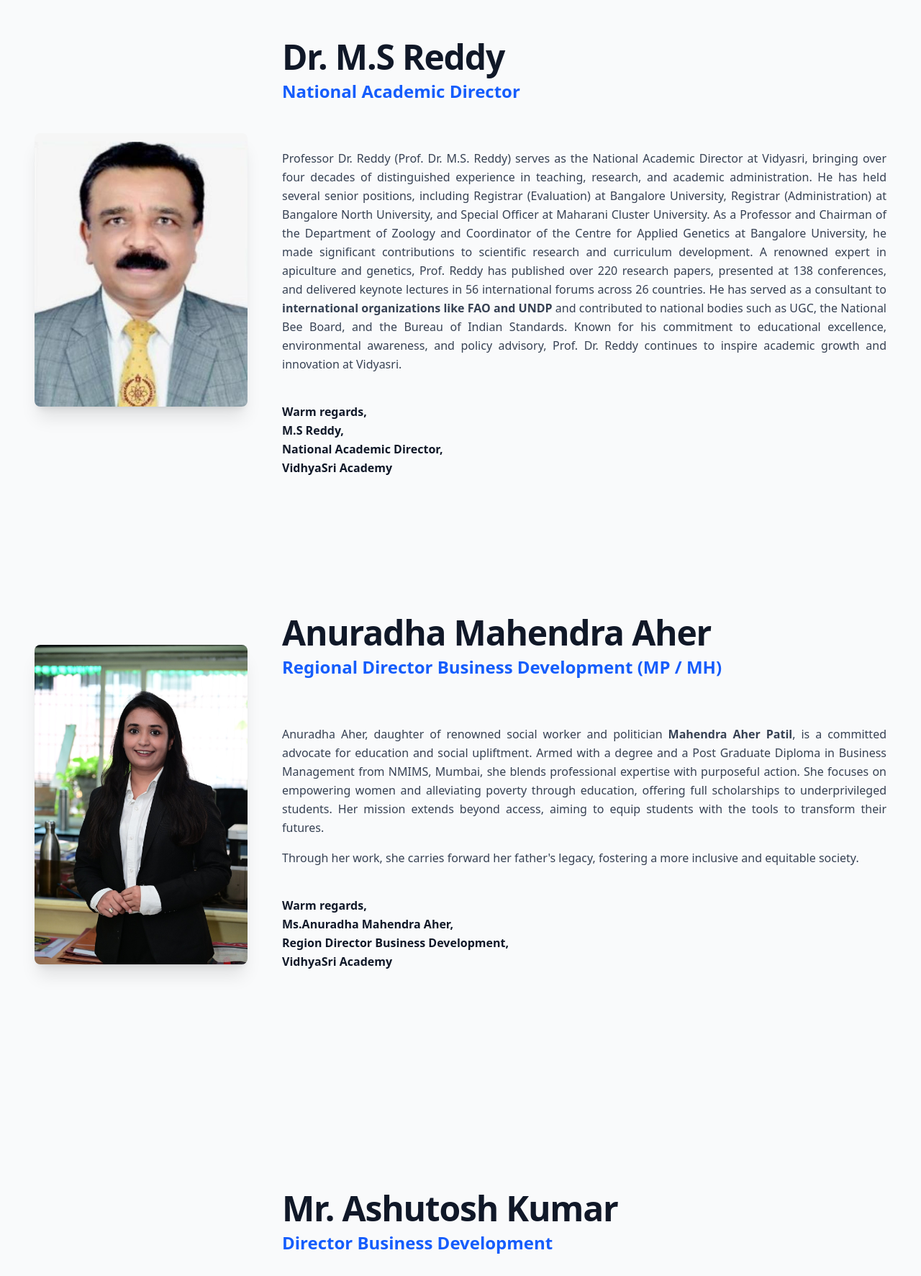
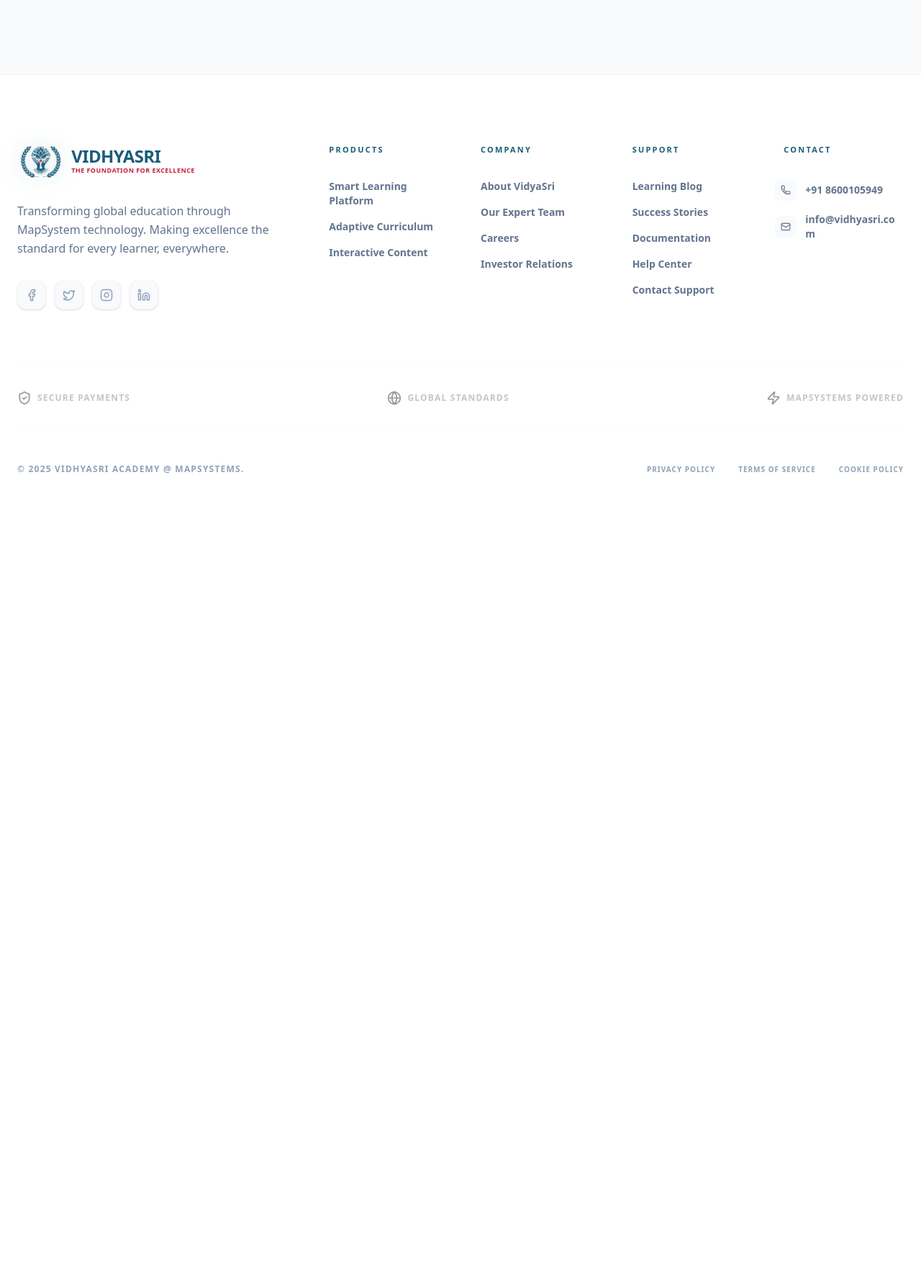
Before and after one commit to VidyaSri-Academy/VidhyaSri-Official-Website-Codebase, a React (Vite) app in the folder Frontend/: page /learn-more in a window 1280 px wide. Shown: the part 3056-4829 px from the top of the page at 72% size. After the commit the page ends 3812 px from the top, so only its background shows below. Built offline with nearby package versions, Linux system fonts and the light colour scheme.

Commit message:
Updated the components

```diff
--- a/Frontend/src/components/Directors.tsx
+++ b/Frontend/src/components/Directors.tsx
@@ -34,9 +34,9 @@ export default function Directors() {
         <BiographyPage />
         <BiographyPage2 />
         <BiographyPage3 />
-        <BiographyPage6 />
+        {/* <BiographyPage6 />
         <BiographyPage4 />
-        <BiographyPage5 />
+        <BiographyPage5 /> */}
       </section>
   );
 }
--- a/Frontend/src/components/Features.tsx
+++ b/Frontend/src/components/Features.tsx
@@ -7,42 +7,42 @@ const values = [
     title: "Student First",
     description: "We constantly push the boundaries of what's possible in educational technology, pioneering new approaches to learning and teaching students first.",
     link: "Learn more",
-    glow: "from-blue-400 to-purple-400"
+    glow: "from-sky-400 to-blue-500"
   },
   {
     tag: "Commitment",
     title: "Hard Work",
     description: "Every feature we build and decision we make prioritizes improving outcomes for learners of all ages, backgrounds, and abilities.",
     link: "Learn more",
-    glow: "from-blue-400 to-purple-400"
+    glow: "from-sky-400 to-blue-500"
   },
   {
     tag: "Principle",
     title: "Accountability",
     description: "We harness the power of data analytics to provide actionable insights while maintaining the highest standards of privacy and security with their results.",
     link: "Learn more",
-    glow: "from-blue-400 to-purple-400"
+    glow: "from-sky-400 to-blue-500"
   },
   {
     tag: "Philosophy",
     title: "Inclusive by Design",
     description: "We create solutions that are accessible to all, ensuring equitable access to quality education regardless of circumstances.",
     link: "Learn more",
-    glow: "from-blue-400 to-purple-400"
+    glow: "from-sky-400 to-blue-500"
   },
   {
     tag: "Approach",
     title: "Research-Backed",
     description: "Our approaches are grounded in educational research and cognitive science, with continuous assessment of efficacy.",
     link: "Learn more",
-    glow: "from-blue-400 to-purple-400"
+    glow: "from-sky-400 to-blue-500"
   },
   {
     tag: "Culture",
     title: "Collaborative Spirit",
     description: "We believe in the power of partnership with educators, institutions, and communities to create lasting positive change.",
     link: "Learn more",
-    glow: "from-blue-400 to-purple-400"
+    glow: "from-sky-400 to-blue-500"
   }
 ];
 
@@ -63,7 +63,7 @@ export default function Values() {
                 transition={{ duration: 0.5 }}
                 viewport={{ once: true }}
               >
-                <span className="text-blue-600 font-semibold tracking-wide uppercase text-sm">Our DNA</span>
+                <span className="text-xs font-bold tracking-[0.4em] uppercase text-blue-600 opacity-90">Our DNA</span>
                 <h2 className="text-4xl md:text-5xl font-extrabold text-gray-900 mt-3 mb-6">
                   Our Values
                 </h2>
@@ -90,7 +90,7 @@ export default function Values() {
                 scale: 1.05,
                 transition: { duration: 0.3 }
               }}
-              className={`relative rounded-3xl p-[2px] group cursor-pointer ${getRotation(index)}`}
+              className={`relative rounded-3xl p-[2px] group cursor-pointer`}
               style={{zIndex: 10 - index}}
             >
               {/* Glow border */}
--- a/Frontend/src/components/StatsSection.tsx
+++ b/Frontend/src/components/StatsSection.tsx
@@ -7,7 +7,7 @@ export default function StatsSection() {
     },
     {
       icon: "📝",
-      title: "10 Million +",
+      title: "100k+",
       subtitle: "Tests, sample papers & notes",
     },
     {
--- a/Frontend/src/components/Teams.tsx
+++ b/Frontend/src/components/Teams.tsx
@@ -39,32 +39,32 @@ const teamMembers = [
     categories: ["Leadership", "Academics"],
   },
 
-  {
-    name: "Dr. M.S Reddy",
-    role: "National Academic Director",
-    avatar: msreeddy,
-    initials: "NAD",
-    bio: "Professor Dr. M.S. Reddy is a distinguished academic leader, researcher, and international expert in zoology and apiculture, serving as the National Academic Director at Vidhyasri.",
-    categories: ["Leadership", "Strategy"],
-  },
+  // {
+  //   name: "Dr. M.S Reddy",
+  //   role: "National Academic Director",
+  //   avatar: msreeddy,
+  //   initials: "NAD",
+  //   bio: "Professor Dr. M.S. Reddy is a distinguished academic leader, researcher, and international expert in zoology and apiculture, serving as the National Academic Director at Vidhyasri.",
+  //   categories: ["Leadership", "Strategy"],
+  // },
 
-  {
-    name: "Ashutosh Kumar",
-    role: "Director Business Development",
-    avatar: Asutosh,
-    initials: "AK",
-    bio: "Ashutosh is a passionate educator with over 10 years of experience, specializing in JEE Mains, NDA, Olympiads, and CBSE board preparation.",
-    categories: ["Academics"],
-  },
+  // {
+  //   name: "Ashutosh Kumar",
+  //   role: "Director Business Development",
+  //   avatar: Asutosh,
+  //   initials: "AK",
+  //   bio: "Ashutosh is a passionate educator with over 10 years of experience, specializing in JEE Mains, NDA, Olympiads, and CBSE board preparation.",
+  //   categories: ["Academics"],
+  // },
 
-  {
-    name: "Anuradha",
-    role: "Regional Director Business Development (MP / MH)",
-    avatar: Anuradha,
-    initials: "NA",
-    bio: "Anuradha is a visionary leader with a passion for transforming education through innovative approaches and technology.",
-    categories: ["Leadership"],
-  },
+  // {
+  //   name: "Anuradha",
+  //   role: "Regional Director Business Development (MP / MH)",
+  //   avatar: Anuradha,
+  //   initials: "NA",
+  //   bio: "Anuradha is a visionary leader with a passion for transforming education through innovative approaches and technology.",
+  //   categories: ["Leadership"],
+  // },
 
 ];
 
```
